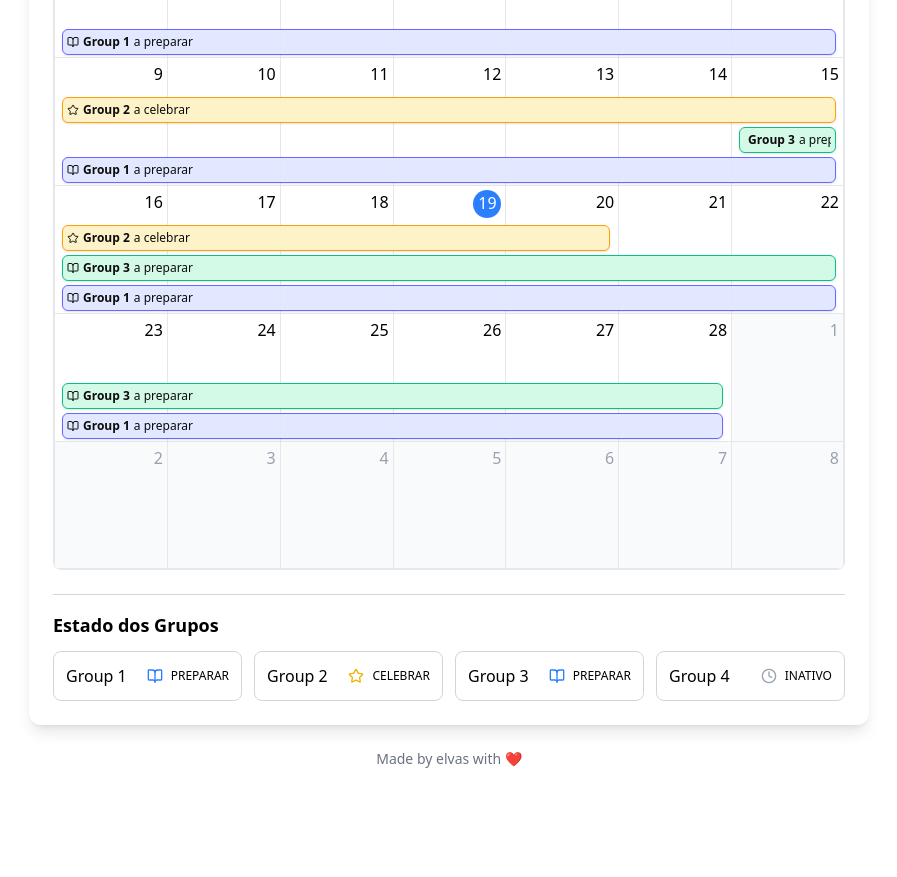
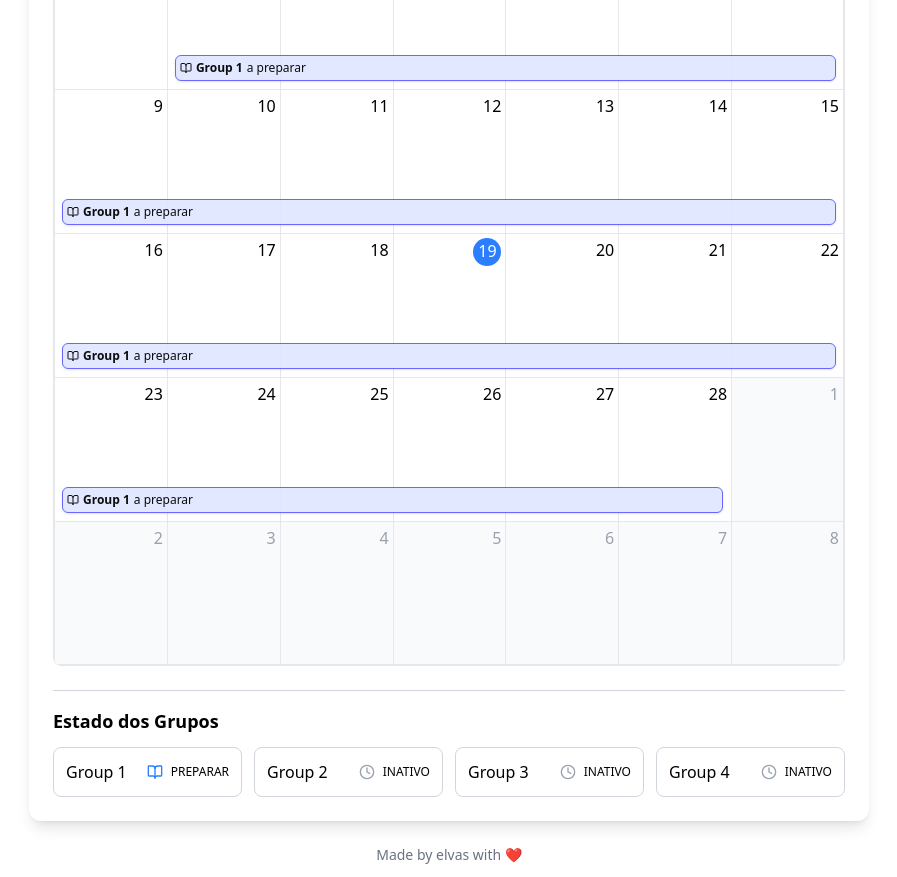
Before and after one commit to sdrrv/temas-grandes, a React (Vite) app: page / in a window 1280 px wide. Shown: the part 320-1197 px from the top of the page, without its empty margins (191-1088 px from the left). Before the commit the page ends 1101 px from the top, so only its background shows below. Built offline with nearby package versions, Linux system fonts and the light colour scheme.

Commit message:
feat: Integration

```diff
--- a/src/App.tsx
+++ b/src/App.tsx
@@ -31,16 +31,21 @@ const CommunityCalendar = () => {
   // Community schedule data
   const scheduleData = {
     "Group 1": [
-      { status: "preparing", begin: "01-02-2025", ending: "31-03-2025" },
-      { status: "celebrating", begin: "01-04-2025", ending: "30-06-2025" },
+      { status: "preparing", begin: "03-02-2025", ending: "31-03-2025" },
+      { status: "celebrating", begin: "01-04-2025", ending: "30-04-2025" },
     ],
     "Group 2": [
-      { status: "celebrating", begin: "01-01-2025", ending: "20-02-2025" },
+      { status: "preparing", begin: "01-03-2025", ending: "30-04-2025" },
+      { status: "celebrating", begin: "01-05-2025", ending: "31-05-2025" },
     ],
     "Group 3": [
-      { status: "preparing", begin: "15-02-2025", ending: "31-03-2025" },
+      { status: "preparing", begin: "01-04-2025", ending: "31-05-2025" },
+      { status: "celebrating", begin: "01-06-2025", ending: "30-06-2025" },
     ],
-    "Group 4": [],
+    "Group 4": [
+      { status: "preparing", begin: "01-05-2025", ending: "30-06-2025" },
+      { status: "celebrating", begin: "01-07-2025", ending: "30-07-2025" },
+    ],
   };
 
   // Get status icon based on status
@@ -429,7 +434,7 @@ const CommunityCalendar = () => {
                   return (
                     <div
                       key={dayIndex}
-                      className={`h-32 p-1 border-t border-l border-gray-200 relative ${
+                      className={`h-36 p-1 border-t border-l border-gray-200 relative ${
                         dayIndex === 6 ? "border-r" : ""
                       } ${weekIndex === 5 ? "border-b" : ""} ${
                         !day.isCurrentMonth ? "bg-gray-50" : ""
@@ -496,7 +501,7 @@ const CommunityCalendar = () => {
                     const spanWidth =
                       ((span.endIdx - span.startIdx + 1) * 100) / 7;
                     const leftOffset = (span.startIdx * 100) / 7;
-                    const bottomOffset = 2 + span.position * 30; // Adjust vertical position
+                    const bottomOffset = 8 + span.position * 35; // Adjust vertical position
 
                     return (
                       <div
```
